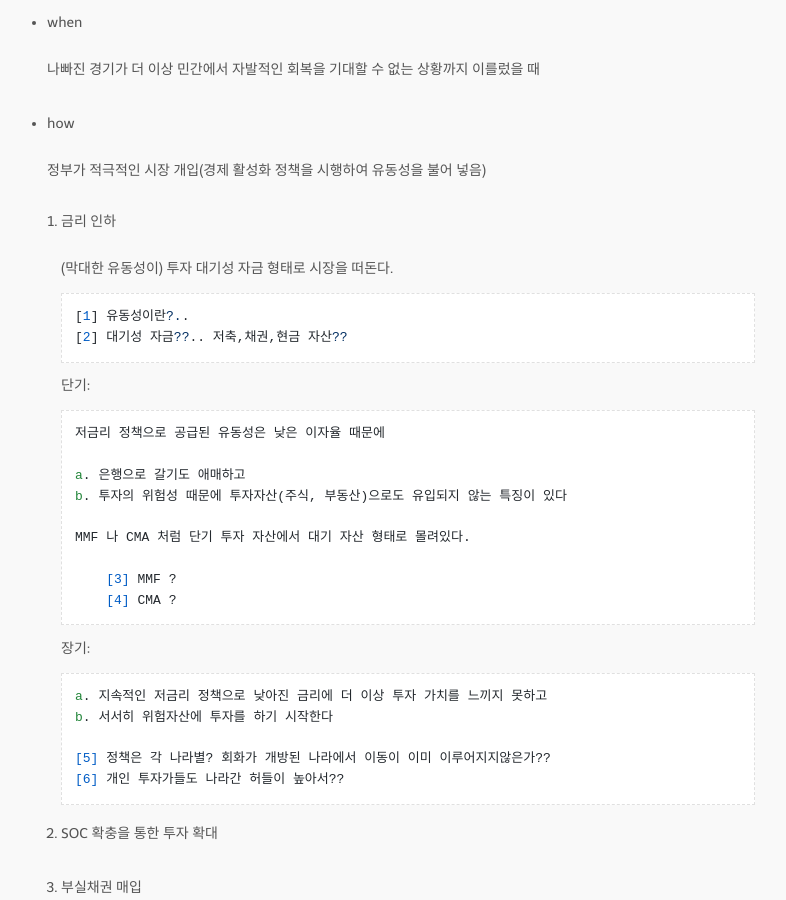
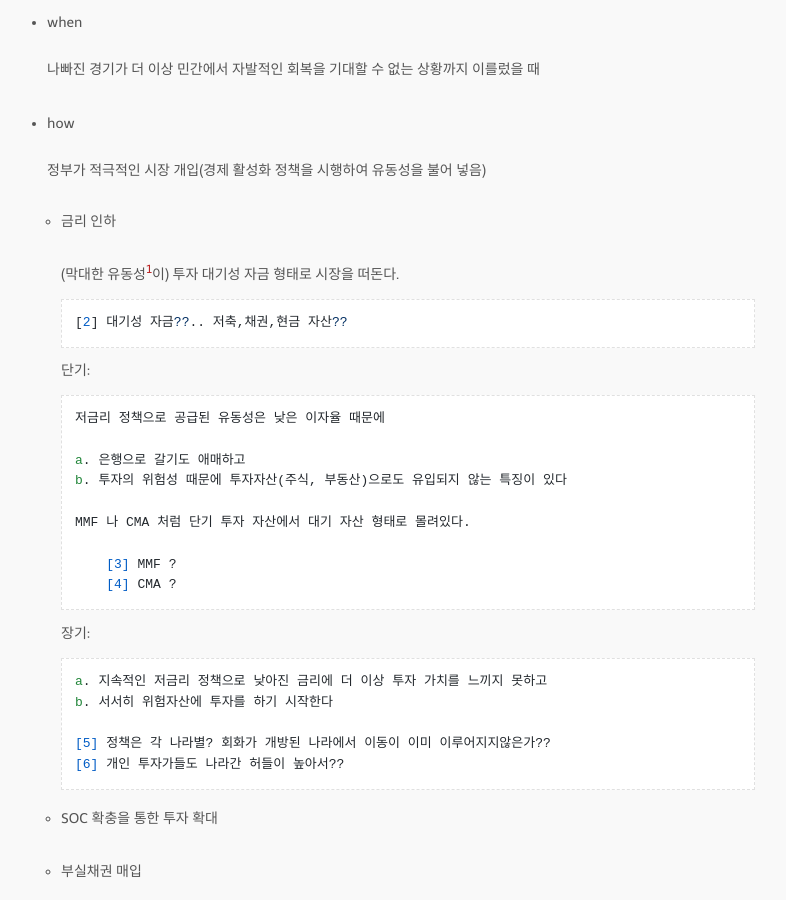
Before and after one commit to jung-research/github.io, a Jekyll site: the page built from _posts/2023-08-23-season_theory.md, in a window 1280 px wide and 900 px high, scrolled down 1091 px. Shown: the whole window, without its empty margins (232-1018 px from the left). Built offline with Jekyll 4.4.1, drawn with Linux system fonts in a browser that asks for light colours; nearby versions of some CDN libraries; some web fonts are replaced.

Commit message:
mod season theory

```diff
--- a/_posts/2023-08-23-season_theory.md
+++ b/_posts/2023-08-23-season_theory.md
@@ -25,64 +25,60 @@ tags:
 
   어둡고 긴 경기 상황에서 벗어나 서서히 경기 회복의 신호를 알리는 시점
 
-
 * when
 
   나빠진 경기가 더 이상 민간에서 자발적인 회복을 기대할 수 없는 상황까지 이를렀을 때
-
 
 * how
 
   정부가 적극적인 시장 개입(경제 활성화 정책을 시행하여 유동성을 불어 넣음)
 
-  1. 금리 인하
+  - 금리 인하
 
-     (막대한 유동성이) 투자 대기성 자금 형태로 시장을 떠돈다.
+    (막대한 유동성[^1]이) 투자 대기성 자금 형태로 시장을 떠돈다.
 
-         [1] 유동성이란?..
-         [2] 대기성 자금??.. 저축,채권,현금 자산??
+        [2] 대기성 자금??.. 저축,채권,현금 자산??
 
-     단기:
+    단기:
 
-         저금리 정책으로 공급된 유동성은 낮은 이자율 때문에
+        저금리 정책으로 공급된 유동성은 낮은 이자율 때문에
 
-         a. 은행으로 갈기도 애매하고
-         b. 투자의 위험성 때문에 투자자산(주식, 부동산)으로도 유입되지 않는 특징이 있다
+        a. 은행으로 갈기도 애매하고
+        b. 투자의 위험성 때문에 투자자산(주식, 부동산)으로도 유입되지 않는 특징이 있다
 
-         MMF 나 CMA 처럼 단기 투자 자산에서 대기 자산 형태로 몰려있다.
+        MMF 나 CMA 처럼 단기 투자 자산에서 대기 자산 형태로 몰려있다.
 
-             [3] MMF ?
-             [4] CMA ?
+            [3] MMF ?
+            [4] CMA ?
 
-     장기:
+    장기:
 
-         a. 지속적인 저금리 정책으로 낮아진 금리에 더 이상 투자 가치를 느끼지 못하고
-         b. 서서히 위험자산에 투자를 하기 시작한다
+        a. 지속적인 저금리 정책으로 낮아진 금리에 더 이상 투자 가치를 느끼지 못하고
+        b. 서서히 위험자산에 투자를 하기 시작한다
 
-         [5] 정책은 각 나라별? 회화가 개방된 나라에서 이동이 이미 이루어지지않은가??
-         [6] 개인 투자가들도 나라간 허들이 높아서??
+        [5] 정책은 각 나라별? 회화가 개방된 나라에서 이동이 이미 이루어지지않은가??
+        [6] 개인 투자가들도 나라간 허들이 높아서??
 
-  2. SOC 확충을 통한 투자 확대
+  - SOC 확충을 통한 투자 확대
 
-  3. 부실채권 매입
+  - 부실채권 매입
 
-  4. 새로운 투자
+  - 새로운 투자
 
 * feature
 
-  1. 기업의 실적과 상관없이 유동성에 의해 주가 상승이 나타남
+  - 기업의 실적과 상관없이 유동성에 의해 주가 상승이 나타남
 
-     유동성장세
+    유동성장세
 
         기업들의 실적은 막 바닥에서 벗어난 경우가 대부분,
         상승의 원동력은 실질적인 실적이 아닌 향후 성장에 대한 기대감이 더 크게 작용
 
-2. 유동성에 의해 상승하는 만큼 상대적으로 상승의 속도가 빠르며 종목별로 순환상승하는 특징
+  - 유동성에 의해 상승하는 만큼 상대적으로 상승의 속도가 빠르며 종목별로 순환상승하는 특징
 
+  - 아직 전반적인 경기회복이 아니기에 주가 상승률 대비 기업의 펀더멘털이 뒷받침되지 않는다
 
-3. 아직 전반적인 경기회복이 아니기에 주가 상승률 대비 기업의 펀더멘털이 뒷받침되지 않는다
-
-4. 금융장세 끝 무렵에는 고평가에 대한 논란이 가중되며 차익매물의 영향으로 조정된다
+  - 금융장세 끝 무렵에는 고평가에 대한 논란이 가중되며 차익매물의 영향으로 조정된다
 
 step:
 
```
Also changed, not shown: other parts of _posts/2023-08-23-season_theory.md (+3 -0 lines).
